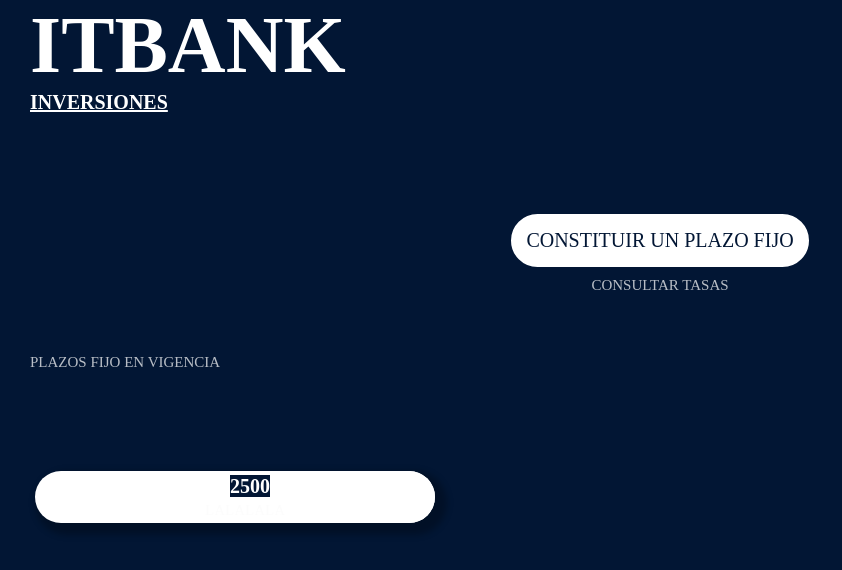
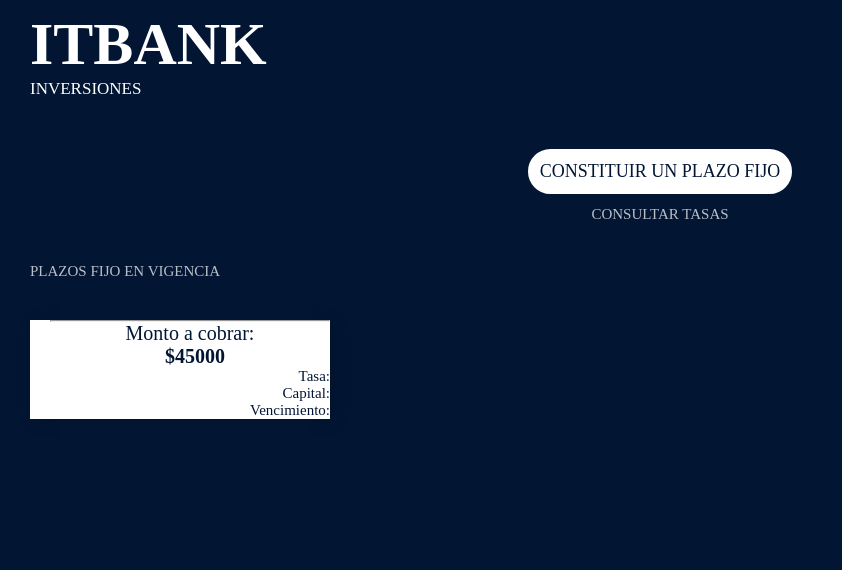
Before and after one commit to MailenZino/ITBANK, a plain HTML site: page IndexPlazoFijo.html in a window 1280 px wide. Shown: the whole page, without its empty margins (0-842 px from the left). Drawn offline with Linux system fonts and the light colour scheme; a web font is replaced by a local one.

Commit message:
cosas nuevas

```diff
--- a/IndexPlazoFijo.html
+++ b/IndexPlazoFijo.html
@@ -12,7 +12,7 @@
 
     <body>
         <h1 id="titulo"> ITBANK </h1>
-        <h1 id="subtitulo"> INVERSIONES </h1>
+        <p id="subtitulo"> INVERSIONES </p>
         <div>
             <input type="button" id="button" value="CONSTITUIR UN PLAZO FIJO">
             <p>CONSULTAR TASAS</p>
@@ -22,8 +22,11 @@
 
          <div class="card">
              <div class="container">
-                 <h2 class="container"><b> 2500 </b></h2>
-                 <p class="container">LALALALA</p>
+                 <hr class="container referencia"> <j>Monto a cobrar:</j></hr>
+                 <p class="container saldoPF"> <b>$45000</b> </p>
+                 <p class="container referencia"> Tasa:</p>
+                 <p class="container referencia"> Capital:</p>
+                 <p class="container referencia"> Vencimiento:</p>
              </div>
 
          </div>
--- a/style.css
+++ b/style.css
@@ -14,60 +14,80 @@ p{
     color: #fbfbfbbb;
 }
 #titulo{
+    margin-top: 0.5rem;
     color:white;
-    font-size: 4rem;
+    font-size: 3rem;
     text-align:justify;
 }
 
 #subtitulo{
     color:white;
-    font-size: 1rem;
+    font-size: 0.85rem;
     text-align:justify;
-    text-decoration: underline;
-    margin-bottom: 5rem;
+    margin-bottom: 2.5rem;
 }
 
 #button
 {
-    border: 15px white solid;
+    font-style: bold;
+    border: 12px white solid;
     border-radius: 300px;
-    margin-bottom: 0.5rem;
+    margin-bottom: 0.6rem;
 
-    font-size: 20px;
+    font-size: 18px;
     size:1rem;
     background-color:white;
     color:rgb(2,22,52);
 }
 
 #button:hover{
-    color:rgba(0, 22, 56, 0.678);
+    color:rgb(1, 10, 22);
+    box-shadow: 6px 5px 6px 6px rgba(0,0,0,0.2);
 }
 
 
 #PlazoVig{
     text-align:justify;
     /*ojo aca viene la linea*/
-    margin-bottom:5rem;
+    margin-bottom:2rem;
 }
 
 div{
-    margin-bottom: 3rem;
+    margin-bottom: 2rem;
 }
 
 .card{
     background-color: white;
-    box-shadow: 6px 6px 6px 6px rgba(0,0,0,0.26);
-    margin:15px;
-    width:400px;
-    border-radius: 50px;
+    box-shadow: 4px 2px 16px 0 rgba(0,0,0,0.2);
+    /*margin:15px;*/
+    width:300px;
+    /*border-radius: 25px;*/
 }
 
 .card:hover{
-    box-shadow: 4px 2px 16px 0 rgba(0,0,0,0.2);
+    box-shadow: 6px 6px 6px 6px rgba(0,0,0,0.26);
 }
 
 .container{
-    border-radius: 50px;
+    /*left:5px; right:5px;*/
+    /*border-radius: 25px;*/
     background-color: white;
-    padding:2px 16px;
+    /*padding:40px 8px;*/
+    color:rgb(2,22,52);
+
 }
+
+b{
+    font-size:1rem;
+    background-color: white;
+    color:rgb(2,22,52);
+}
+j{
+    font-size:1rem;
+    background-color: white;
+    color:rgb(2,22,52);
+    text-align:left;
+}
+.referencia{
+    text-align: right;
+}
```
